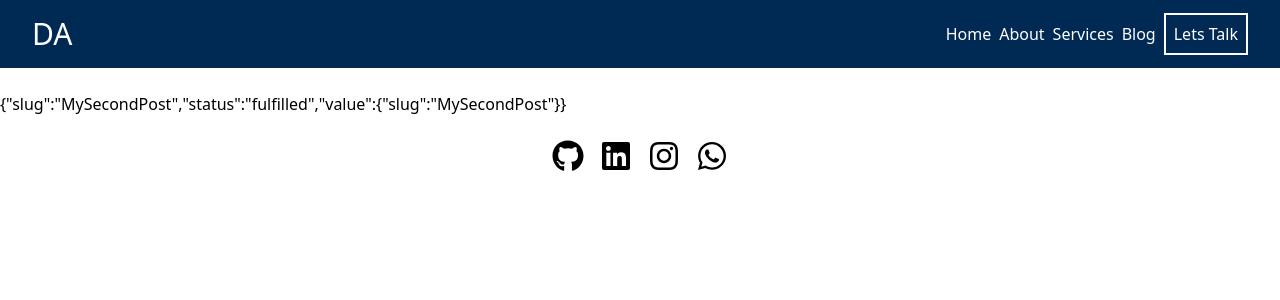
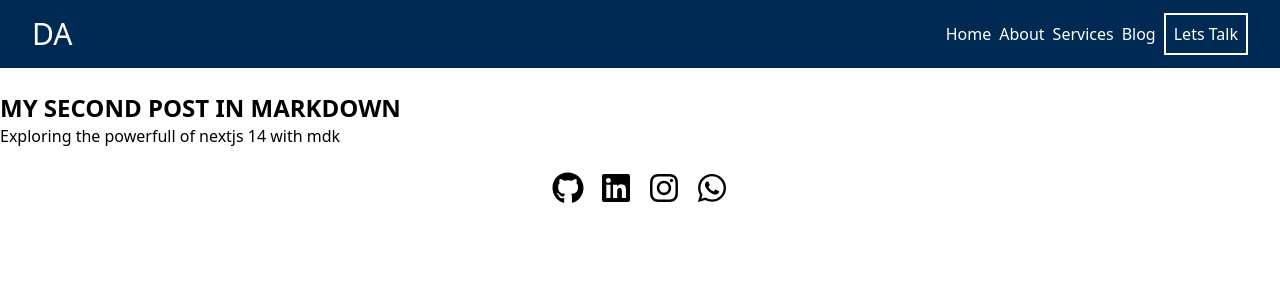
Before and after one commit to DanielCArce/Daniel-Arce-Website, a Next.js app: page /blog/MySecondPost in a window 1280 px wide. Shown: the top 300 px of the page. Built offline with nearby package versions, Linux system fonts and the light colour scheme.

Commit message:
Fix markdown blog with lib
Fix the process of improving the blog
with markdown using the lib next-mdx-remote
and using the compileMDX for serialzie the blog
server side.

```diff
--- a/app/(blog)/blog/[slug]/page.tsx
+++ b/app/(blog)/blog/[slug]/page.tsx
@@ -1,26 +1,30 @@
 import { getAllPosts, getPostContent } from "@/libs/readPosts"
-import { MDXRemote } from 'next-mdx-remote/rsc'
 import SocialWidget from '@/components/SocialWidget'
-
+import {MDXRemote} from 'next-mdx-remote/rsc'
+const components = {
+  h1: (props) => (
+    <h1 {...props} className="text-2xl font-bold uppercase">
+      {props.children}
+    </h1>
+  ),
+}
 export async function generateStaticParams() {
     const allPosts = await getAllPosts()
     return allPosts
 }
 export async function generateMetadata({ params }: { params: { slug: string } }) {
-    const { data} = await getPostContent(params.slug)
+    const { meta } = await getPostContent(params.slug)
     return {
-        title: data.title,
-        description: data.description,
-        author: data.author
+        title: `Daniel Arce - ${meta.title}`,
+        author: meta.author,
+        description: meta.description
     }
 }
 async function Page({ params }: { params: { slug: string } }){
-    const {mdxSource: source} = await getPostContent(params.slug)
-
+    const {content} = await getPostContent(params.slug)
     return (
         <>
-        <p>{JSON.stringify(params)}</p>
-            <MDXRemote {...source} />
+            <MDXRemote source={content} options={{parseFrontmatter:true}} components={components}/>
         <SocialWidget/>
         </>
     )
--- a/libs/readPosts.ts
+++ b/libs/readPosts.ts
@@ -1,6 +1,5 @@
 import fs from 'node:fs'
-import matter from 'gray-matter'
-import { serialize } from "next-mdx-remote/serialize"
+import { compileMDX } from "next-mdx-remote/rsc"
 
 
 export async function getAllPosts() {
@@ -8,9 +7,8 @@ export async function getAllPosts() {
     return posts.map((post)=>({slug:post.replace('.mdx','')}))
 }
 export async function getPostContent(slug: string) {
-    const post = await fs.readFileSync(`posts-in-blog/${slug}.mdx`, { encoding: 'utf8' })
-    const { data, content } = matter(post)
-    const mdxSource = await serialize(content)
-    console.log({ data, mdxSource, content })
-    return { data, mdxSource, content }
+    const postSource = await fs.readFileSync(`posts-in-blog/${slug}.mdx`, { encoding: 'utf8' })
+    const { frontmatter } = await compileMDX({ source: postSource, options: { parseFrontmatter: true } })
+    return { meta: frontmatter, content: postSource }
+
 }
```
